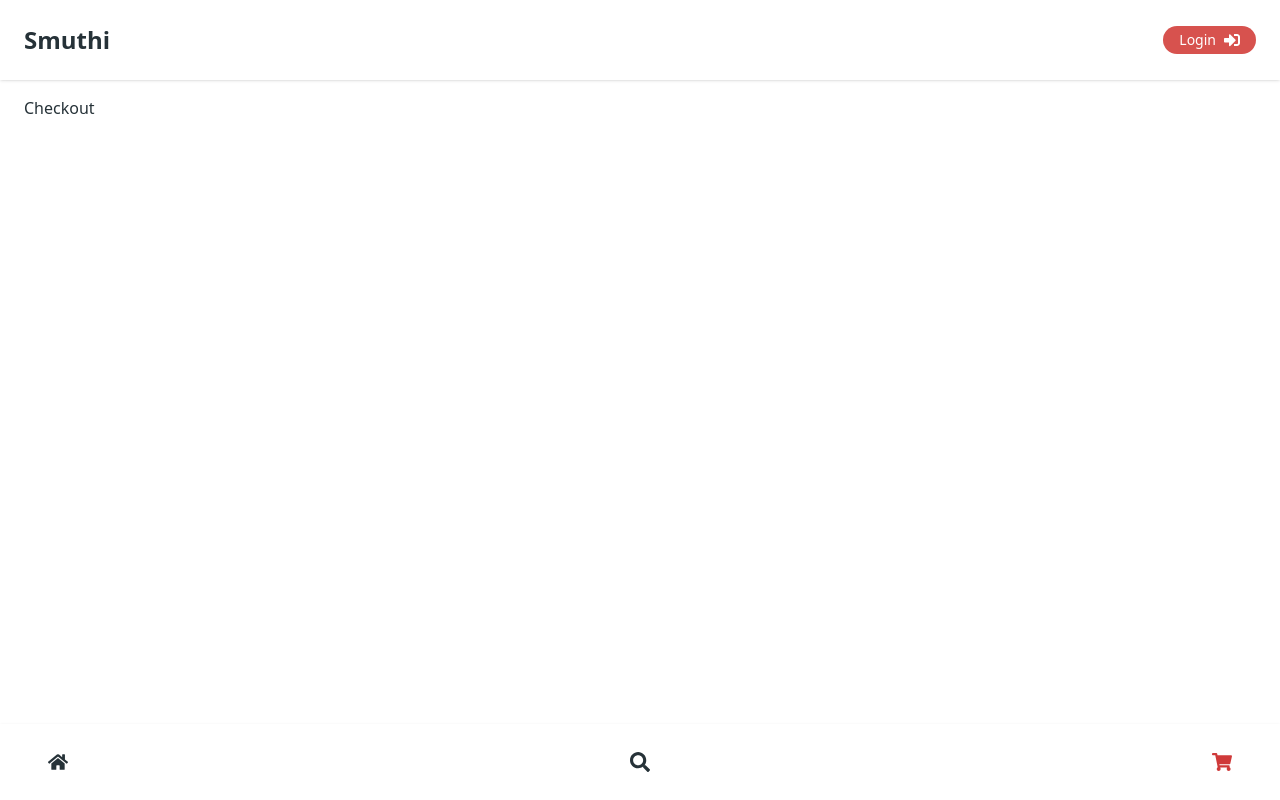
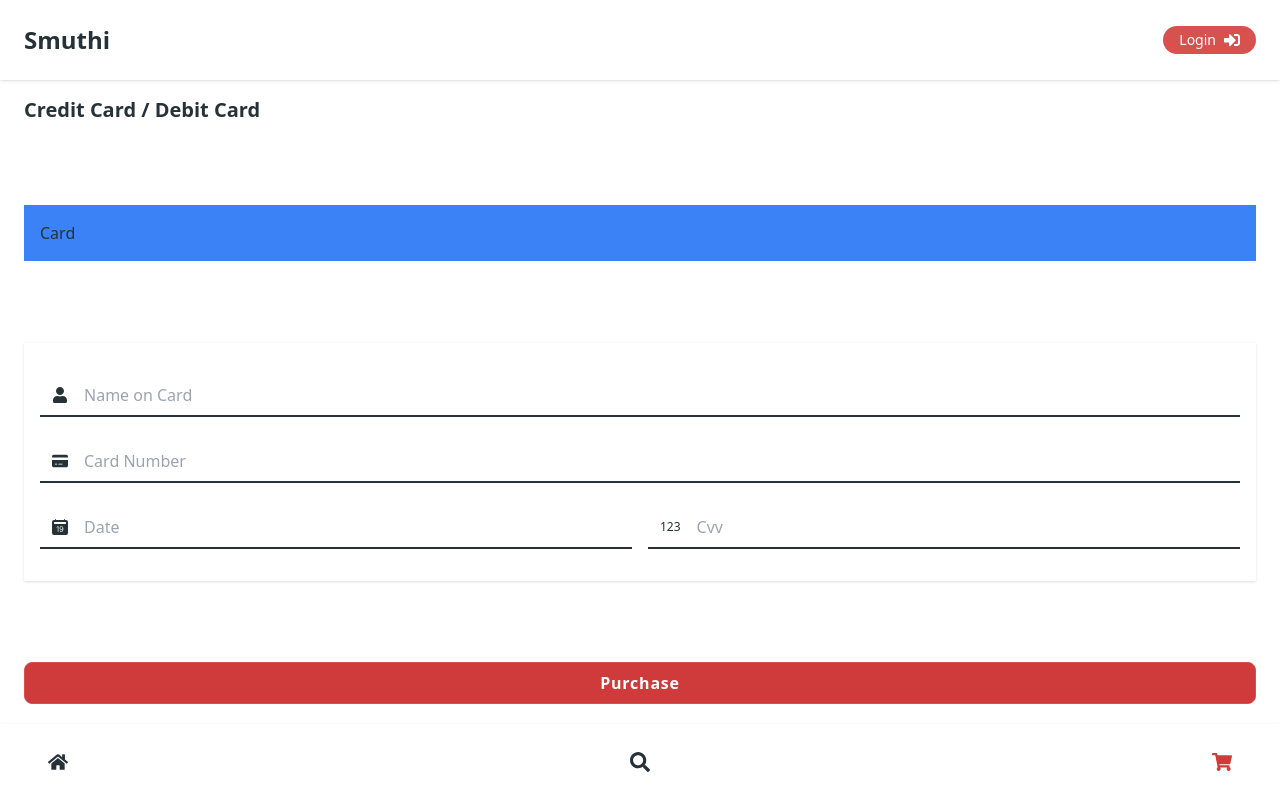
Before and after one commit to LiamHjalmarsson/smothi, a React (Vite) app: page /cart/checkout in a window 1280 px wide. Built offline with nearby package versions, Linux system fonts and the light colour scheme; no server answers.

Commit message:
form added for card

```diff
--- a/src/pages/Cart/Checkout.jsx
+++ b/src/pages/Cart/Checkout.jsx
@@ -1,10 +1,65 @@
-import React from 'react';
+import React, { useState } from 'react';
+import { Form } from 'react-router-dom';
+import InputRow from '../../components/form/InputRow';
+import { FaCreditCard } from "react-icons/fa6";
+import { FaUser } from "react-icons/fa";
+import { BsCalendar2DateFill } from "react-icons/bs";
+import Button from '../../components/ui/Button';
 
 const Checkout = () => {
     return (
-        <div>
-            Checkout
-        </div>
+        <Form className='flex-grow flex justify-between flex-col'>
+            <h2 className='text-xl font-bold ty-4'>
+                Credit Card / Debit Card
+            </h2>
+
+            <div className='mt-6 flex flex-col'>
+                <div className='mb-6 p-4 bg-blue-500'>
+                    Card
+                </div>
+            </div>
+
+            <div className='flex flex-col gap-6 px-4 py-8 shadow mb-6'>
+                <InputRow
+                    id="name"
+                    name="name"
+                    placeholder="Name on Card"
+                    type="text"
+                    icon={< FaUser />}
+                />
+
+                <InputRow
+                    id="card"
+                    name="card"
+                    placeholder="Card Number"
+                    type="text"
+                    icon={< FaCreditCard />}
+                />
+
+                <div className='grid grid-cols-2 gap-4'>
+                    <InputRow
+                        id="date"
+                        name="date"
+                        placeholder="Date"
+                        type="text"
+                        icon={<BsCalendar2DateFill />}
+                    />
+
+                    <InputRow
+                        id="cvv"
+                        name="cvv"
+                        placeholder="Cvv"
+                        type="text"
+                        icon={<p className='text-xs'> 123 </p>}
+                    />
+                </div>
+            </div>
+
+            <Button>
+                Purchase
+            </Button>
+
+        </Form >
     );
 }
 
```
